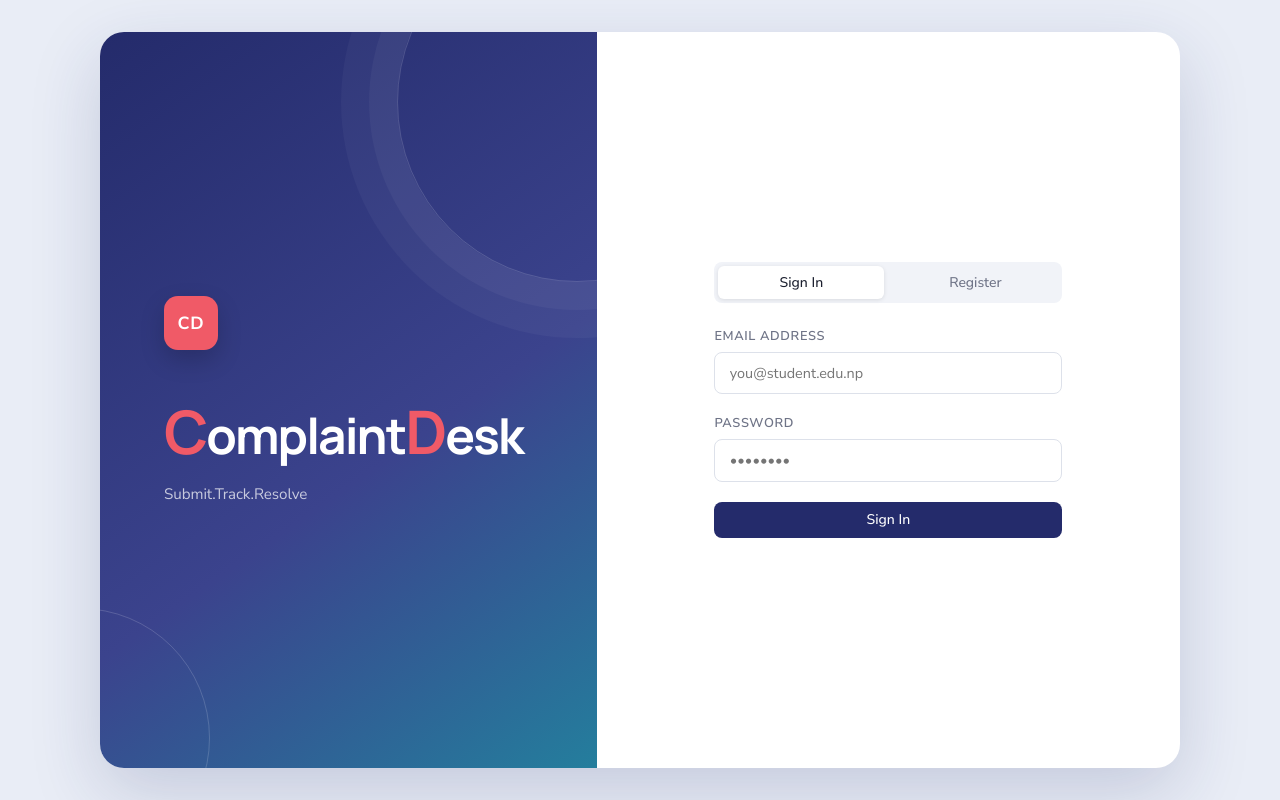
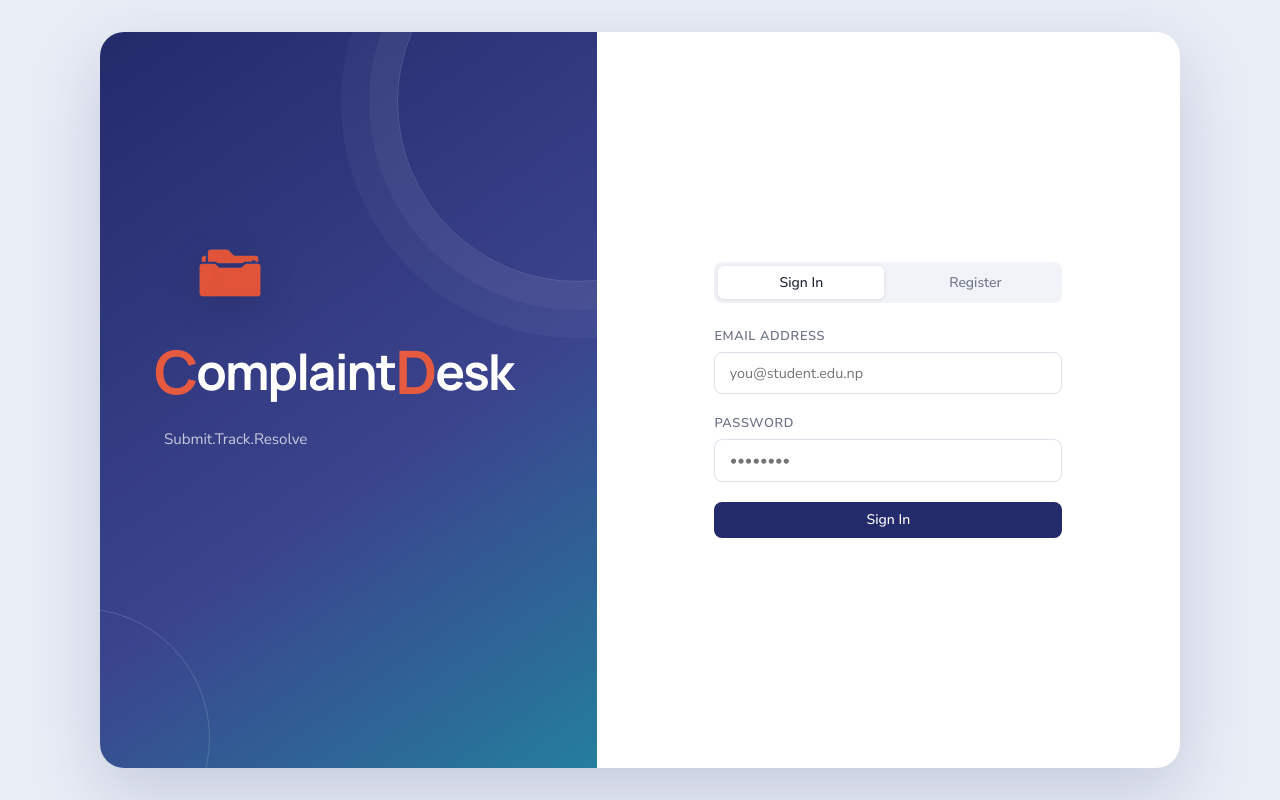
Before and after one commit to sushan-stha/ComplaintDesk, a Flask app: page /login in a window 1280 px wide. Run offline with Flask 3, Linux system fonts and the light colour scheme.

Commit message:
minor changes

```diff
--- a/static/css/login.css
+++ b/static/css/login.css
@@ -6,12 +6,14 @@ body { display: flex; align-items: center; justify-content: center; min-height:
     min-height: 0;
     grid-template-columns: 0.92fr 1.08fr; overflow: hidden; border-radius: 24px;
     background: white; box-shadow: 0 24px 70px rgba(36,43,107,0.18);
+
 }
 
 .login-header {
     position: relative; display: flex; flex-direction: column; justify-content: center;
     padding: 4rem; overflow: hidden; color: white;
     background: linear-gradient(145deg, #242b6b 0%, #3b438d 58%, #247e9d 100%);
+
 }
 .login-header::before, .login-header::after {
     content: ""; position: absolute; border: 1px solid rgba(255,255,255,0.16);
@@ -20,16 +22,48 @@ body { display: flex; align-items: center; justify-content: center; min-height:
 .login-header::before { width: 360px; height: 360px; right: -160px; top: -110px; box-shadow: 0 0 0 28px rgba(255,255,255,0.04), 0 0 0 56px rgba(255,255,255,0.035); }
 .login-header::after { width: 260px; height: 260px; left: -150px; bottom: -100px; }
 
-.brand-mark {
-    position: relative; z-index: 1; width: 54px; height: 54px;
-    background: var(--red); color: white; border-radius: 14px; margin-bottom: 2.5rem;
-    display: flex; align-items: center; justify-content: center;
-    font-size: 1.1rem; font-weight: 800; letter-spacing: 0.04em;
-    box-shadow: 0 10px 24px rgba(0,0,0,0.18);
+.login-header {
+    display: flex;
+    flex-direction: column;
+    justify-content: center;
+    align-items: flex-start;
+    gap: 1.2rem;
+    padding-bottom: 2rem;
+
 }
-.login-header h1, .login-header p { position: relative; z-index: 1; }
-.login-header h1 { color: white; font-size: clamp(2rem, 4vw, 3.1rem); letter-spacing: -0.04em; max-width: 360px; }
-.login-header p { color: rgba(255,255,255,0.72); font-size: 0.95rem; margin-top: 0.8rem; }
+
+.login-header .brand-stack {
+    display: flex;
+    flex-direction: column;
+    align-items: flex-start;
+    /* gap: 0.2rem; */
+    transform: translate(-10px, -8px);
+}
+
+
+.login-logo {
+    display: block;
+    width: 136px;
+    height: auto;
+    object-fit: contain;
+    margin-left: 8px;
+    filter: drop-shadow(0 8px 18px rgba(0,0,0,0.12));
+}
+
+.login-header h1 {
+    display: flex;
+    align-items: center;
+    gap: 0;
+    white-space: nowrap;
+    margin: 0;
+    line-height: 1;
+
+
+}
+
+.login-header h1, .login-header p { position: relative; z-index: 1;}
+.login-header h1 { color: white; font-size: clamp(2rem, 4vw, 3.1rem); letter-spacing: -0.04em; max-width: 480px; }
+.login-header p { color: rgba(255,255,255,0.72); font-size: 0.95rem; margin-top: 0;margin-bottom: 170px; }
 
 .login-card { align-self: center; width: min(100%, 460px); margin: auto; padding: 3.5rem; }
 
--- a/templates/login.html
+++ b/templates/login.html
@@ -10,8 +10,12 @@
 {% block body %}
 <div class="login-wrap">
     <div class="login-header">
-        <div class="brand-mark">CD</div>
-        <h1><span style="color:#F05A67; font-size: 60px;">C</span>omplaint<span style="color: #F05A67; font-size: 60px;">D</span>esk</h1>
+        <div class="brand-stack">
+            <img src="{{ url_for('static', filename='images/logo.png') }}" alt="ComplaintDesk logo" class="login-logo">
+            <h1>
+                <span style="color:#E65A40; font-size: 60px;">C</span>omplaint<span style="color: #E65A40; font-size: 60px;">D</span>esk
+            </h1>
+        </div>
         <p>Submit.Track.Resolve</p>
     </div>
 
```
Also changed, not shown: static/images/logo.png (added).
